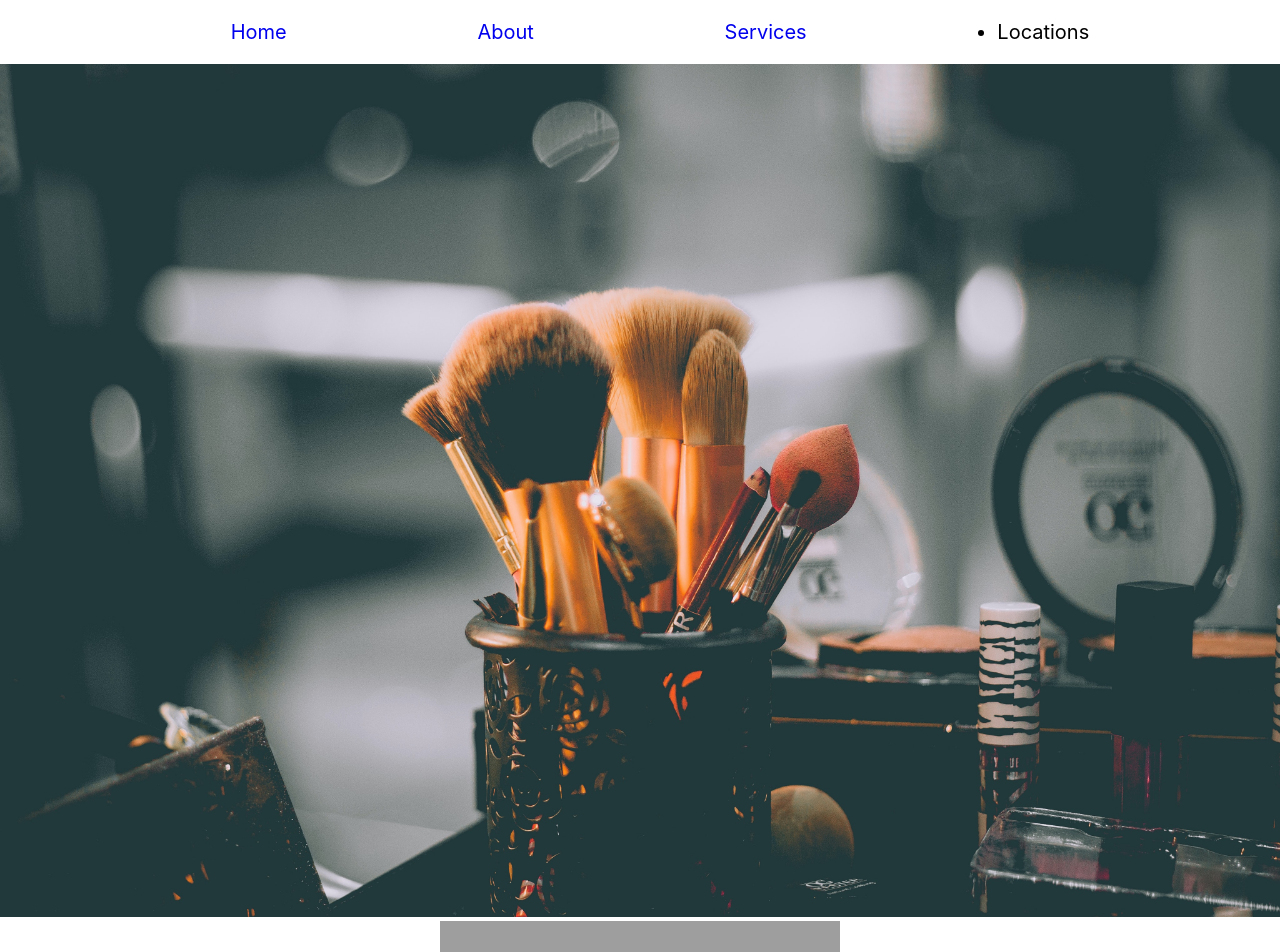
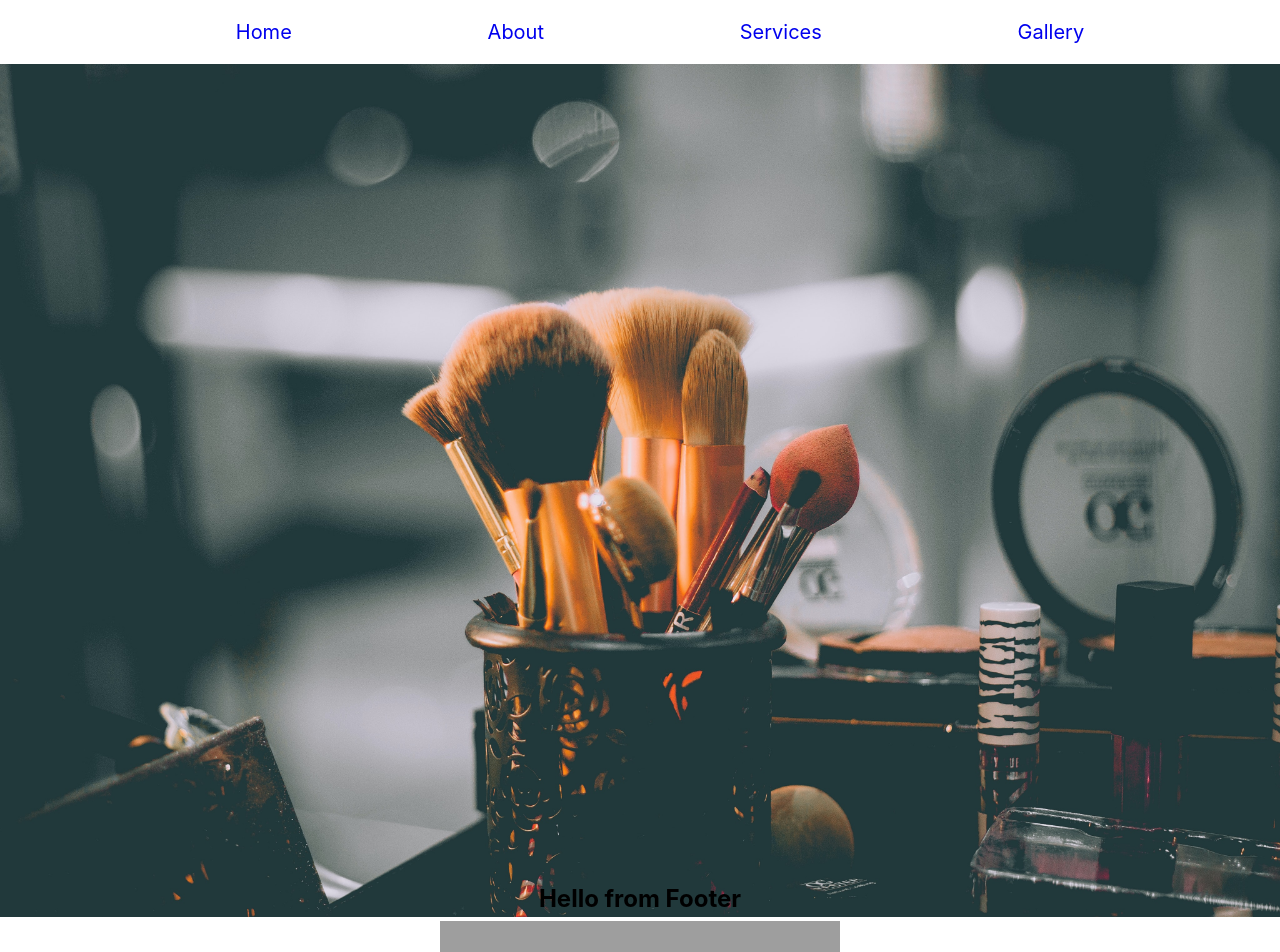
Before and after one commit to fcondori1/salon-nr, a React (Create React App) app: page / in a window 1280 px wide. Shown: the top 952 px of the page. Built offline with nearby package versions, Linux system fonts and the light colour scheme; grey boxes are pictures that could not be loaded.

Commit message:
connect to route on app.js

```diff
--- a/src/App.js
+++ b/src/App.js
@@ -4,6 +4,8 @@ import Main from './component/Main/Main';
 import About from './component/About/About';
 import { Routes, Route } from 'react-router-dom';
 import Services from './component/Services/Services';
+import Gallery from './component/Gallery/Gallery';
+import Footer from './component/Footer/Footer';
 
 function App() {
 	return (
@@ -13,7 +15,9 @@ function App() {
 				<Route path='/' element={<Main />} />
 				<Route path='/about' element={<About />} />
 				<Route path='/services' element={<Services />} />
+				<Route path='/gallery' element={<Gallery />} />
 			</Routes>
+			<Footer />
 		</div>
 	);
 }
--- a/src/component/Nav/Nav.js
+++ b/src/component/Nav/Nav.js
@@ -14,7 +14,9 @@ function Nav(props) {
 				<Link className='link' to='/services'>
 					<li>Services</li>
 				</Link>
-					<li>Locations</li>
+				<Link className='link' to='/gallery'>
+					<li>Gallery</li>
+				</Link>
 			</ul>
 		</nav>
 	);
```
